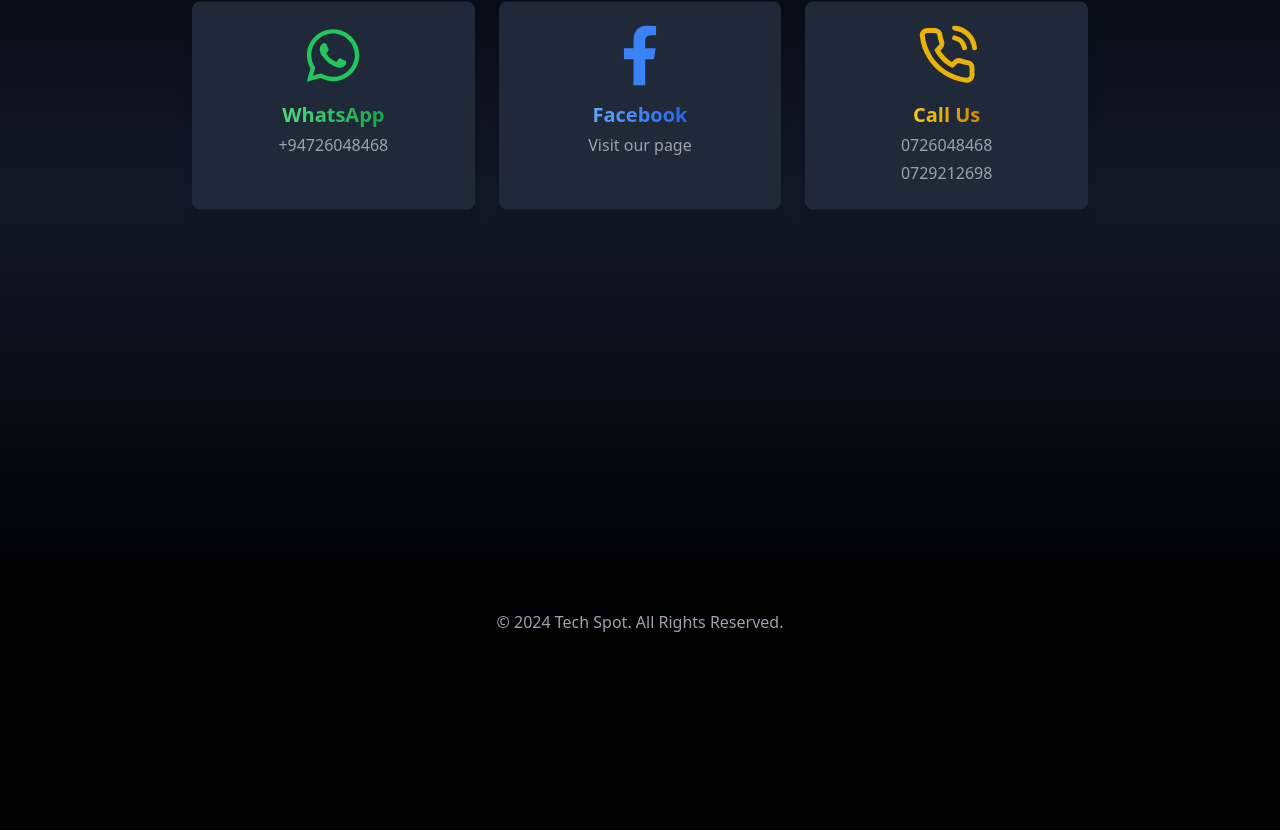
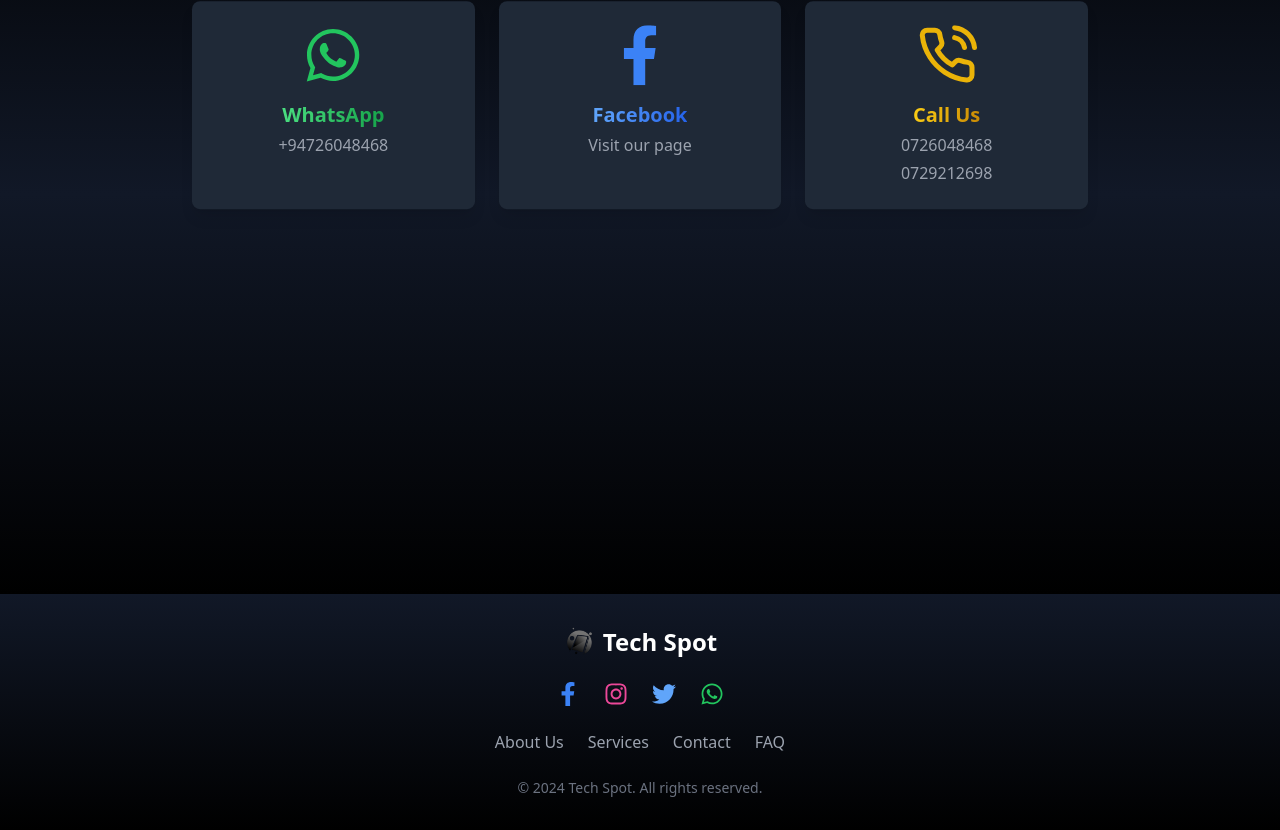
Before and after one commit to IT21182914/Tech-Spot-Official, a React (Create React App) app: page /contact in a window 1280 px wide. Shown: the part 302-1132 px from the top of the page. Before the commit the page ends 952 px from the top, so only its background shows below. Built offline with nearby package versions, Linux system fonts and the light colour scheme.

Commit message:
Updated Footer

```diff
--- a/src/components/Footer.jsx
+++ b/src/components/Footer.jsx
@@ -1,9 +1,90 @@
 import React from "react";
+import {
+  FaFacebookF,
+  FaInstagram,
+  FaTwitter,
+  FaWhatsapp,
+} from "react-icons/fa";
 
 const Footer = () => {
+  const currentYear = new Date().getFullYear();
+
   return (
-    <footer className="bg-black p-4 text-center text-gray-400">
-      <p>&copy; {new Date().getFullYear()} Tech Spot. All Rights Reserved.</p>
+    <footer className="bg-gradient-to-b from-gray-900 to-black text-gray-400 py-8 px-4">
+      <div className="max-w-6xl mx-auto text-center space-y-6">
+        <div className="flex justify-center items-center gap-2">
+          <img
+            src="/images/Logo.png"
+            alt="Tech Spot Logo"
+            className="h-8 w-8"
+          />
+          <h1 className="text-2xl font-bold text-white">Tech Spot</h1>
+        </div>
+
+        <div className="flex justify-center space-x-6 text-2xl">
+          <a
+            href="https://www.facebook.com/profile.php?id=61558973124367"
+            target="_blank"
+            rel="noopener noreferrer"
+            className="text-blue-500 hover:text-blue-400 transition duration-300"
+            aria-label="Facebook"
+          >
+            <FaFacebookF />
+          </a>
+          <a
+            href="https://www.instagram.com/tech_spot_99/"
+            target="_blank"
+            rel="noopener noreferrer"
+            className="text-pink-500 hover:text-pink-400 transition duration-300"
+            aria-label="Instagram"
+          >
+            <FaInstagram />
+          </a>
+          <a
+            href="https://x.com/techspot99"
+            target="_blank"
+            rel="noopener noreferrer"
+            className="text-blue-400 hover:text-blue-300 transition duration-300"
+            aria-label="Twitter"
+          >
+            <FaTwitter />
+          </a>
+          <a
+            href="https://wa.me/94726048468"
+            target="_blank"
+            rel="noopener noreferrer"
+            className="text-green-500 hover:text-green-400 transition duration-300"
+            aria-label="WhatsApp"
+          >
+            <FaWhatsapp />
+          </a>
+        </div>
+
+        <div className="flex justify-center space-x-6 text-sm md:text-base">
+          <a href="#about" className="hover:text-white transition duration-300">
+            About Us
+          </a>
+          <a
+            href="#services"
+            className="hover:text-white transition duration-300"
+          >
+            Services
+          </a>
+          <a
+            href="#contact"
+            className="hover:text-white transition duration-300"
+          >
+            Contact
+          </a>
+          <a href="#faq" className="hover:text-white transition duration-300">
+            FAQ
+          </a>
+        </div>
+
+        <p className="text-sm text-gray-500">
+          &copy; {currentYear} Tech Spot. All rights reserved.
+        </p>
+      </div>
     </footer>
   );
 };
```
